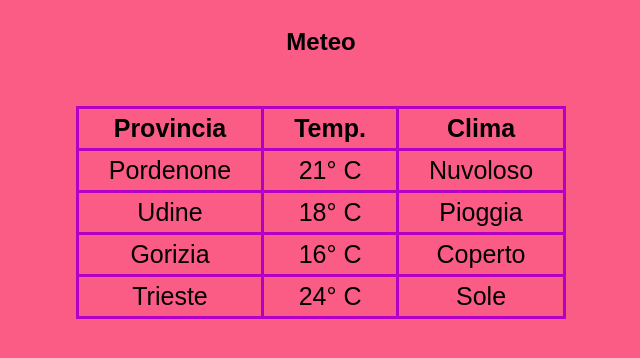
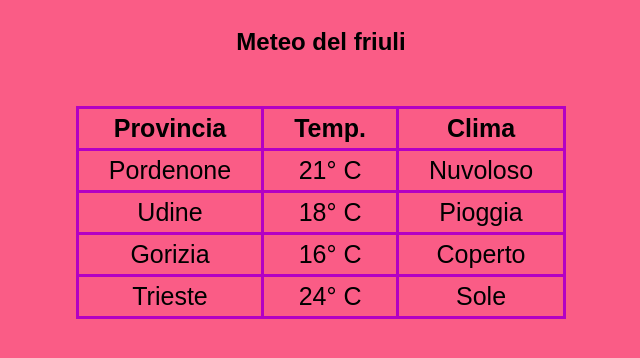
Before and after one commit to enricogiacomazzi/wics-meteo, a plain HTML site: page index.html in a window 1280 px wide. Shown: the whole page, without its empty margins (319-959 px from the left). Drawn offline with Linux system fonts and the light colour scheme.

Commit message:
cambiato titolo

```diff
--- a/index.html
+++ b/index.html
@@ -8,7 +8,7 @@
 </head>
 <body>
     <div class="container">
-        <h2>Meteo</h2>
+        <h2>Meteo del friuli</h2>
         <table>
             <tr>
                 <th>Provincia</th>
```
